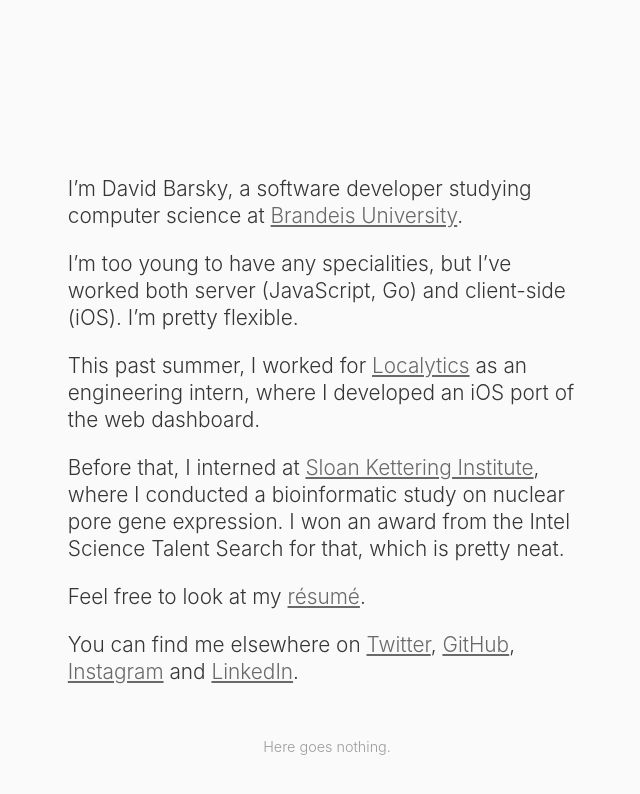
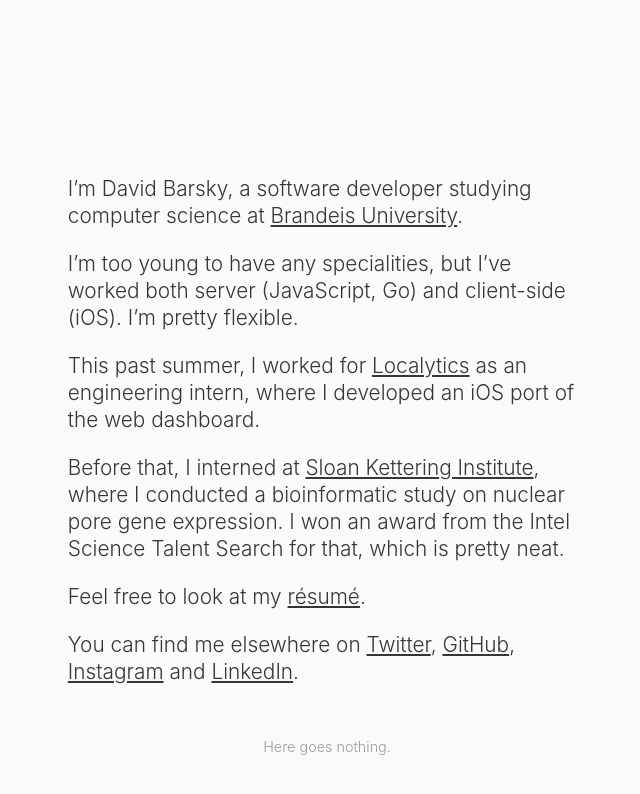
Before and after one commit to davidbarsky/davidbarsky.github.io, a Jekyll site: the page built from index.html, in a window 1280 px wide. Shown: the top 794 px of the page, without its empty margins (313-953 px from the left). Built offline with Jekyll 4.4.1, drawn with Linux system fonts in a browser that asks for light colours.

Commit message:
link color is text color

```diff
--- a/css/main.scss
+++ b/css/main.scss
@@ -8,7 +8,7 @@
 // colors
 $background-color: #fafafa;
 $text-color: #363636;
-$link-color: lighten($text-color, 20);
+$link-color: $text-color;
 
 // base style
 
```
